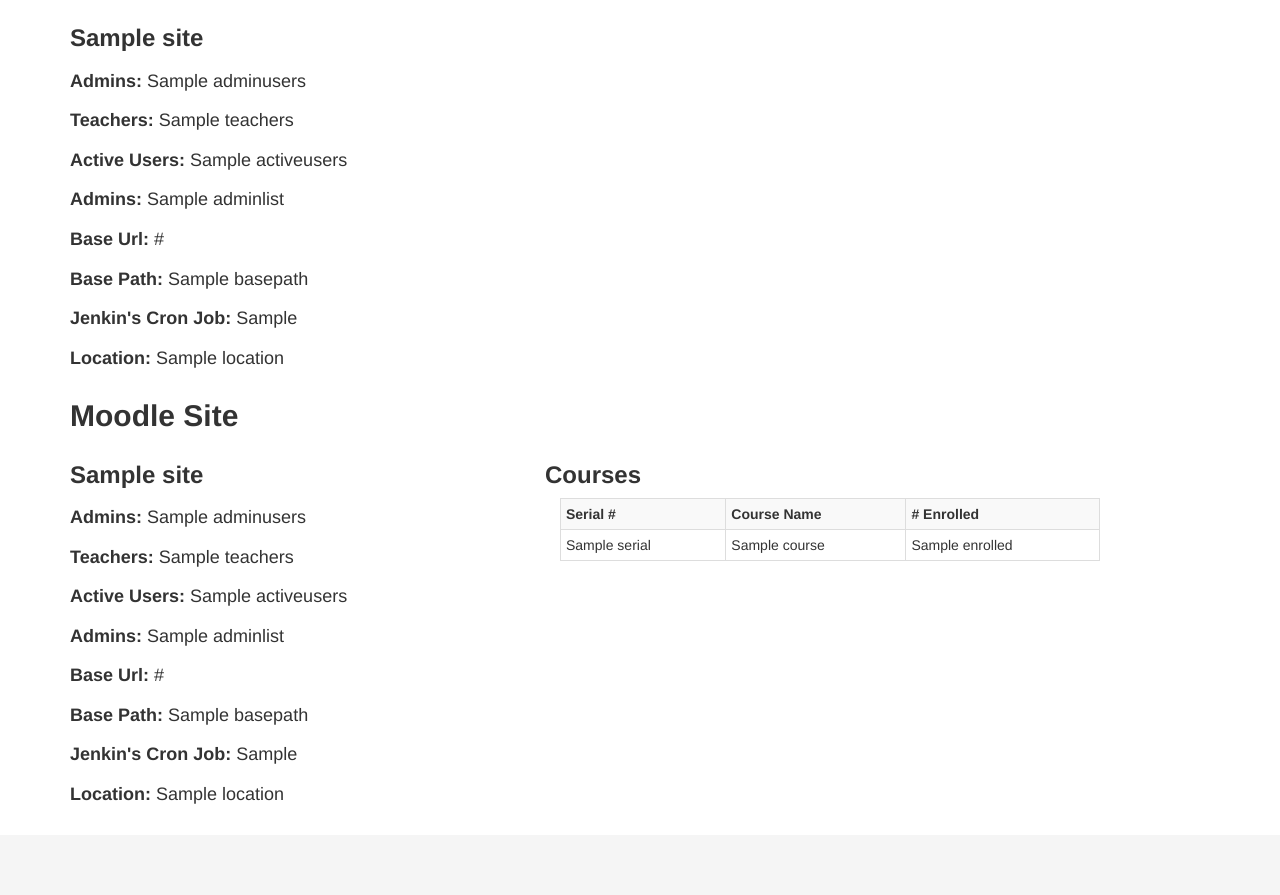
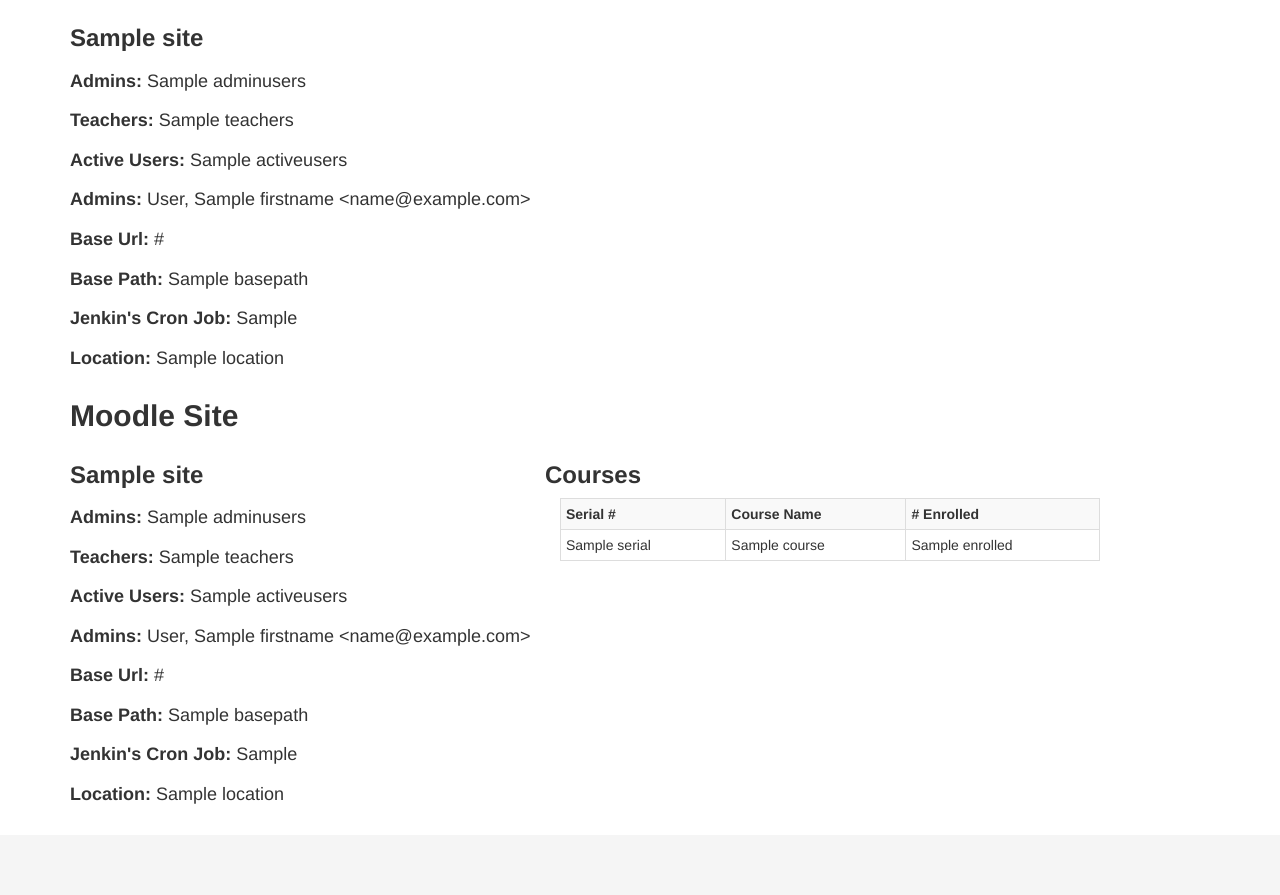
Before and after one commit to osuosl/orvsd_central, a Python web app: template orvsd_central/templates/school.html in a window 1280 px wide. Shown: the part 469-1364 px from the top of the page. Run offline with Jinja, Linux system fonts and the light colour scheme; the template is opened without the code that fills it: most values are stand-ins (such as "Sample title", 1, 10 or a date in 2020).

Commit message:
school page template, update adminlist display
refs #82

```diff
--- a/orvsd_central/templates/school.html
+++ b/orvsd_central/templates/school.html
@@ -33,7 +33,11 @@
         <div class="row"><b>Admins:</b> {{site_details.adminusers}}</div><br />
         <div class="row"><b>Teachers:</b> {{site_details.teachers}}</div><br />
         <div class="row"><b>Active Users:</b> {{site_details.activeusers}}</div><br />
-        <div class="row"><b>Admins:</b> {{site_details.adminlist}}</div><br />
+        <div class="row"><b>Admins:</b>
+            {% for admin in site_details.adminlist %}
+                {{admin['lastname']}}, {{admin['firstname']}} &lt;{{admin['email']}}&gt;<br />
+            {% endfor %}
+        </div><br />
         {% endif %}
         <div class="row"><b>Base Url:</b> {{site.baseurl}}</div><br />
         <div class="row"><b>Base Path:</b> {{site.basepath}}</div><br />
@@ -58,7 +62,11 @@
                 <div class="row"><b>Admins:</b> {{site_details.adminusers}}</div><br />
                 <div class="row"><b>Teachers:</b> {{site_details.teachers}}</div><br />
                 <div class="row"><b>Active Users:</b> {{site_details.activeusers}}</div><br />
-                <div class="row"><b>Admins:</b> {{site_details.adminlist}}</div><br />
+                <div class="row"><b>Admins:</b>
+                    {% for admin in site_details.adminlist %}
+                        {{admin['lastname']}}, {{admin['firstname']}} &lt;{{admin['email']}}&gt;<br />
+                    {% endfor %}
+                </div><br />
                 {% endif %}
                 <div class="row"><b>Base Url:</b> {{site.baseurl}}</div><br />
                 <div class="row"><b>Base Path:</b> {{site.basepath}}</div><br />
```
Also changed, not shown: orvsd_central/controllers/category.py (+8 -8 lines).
